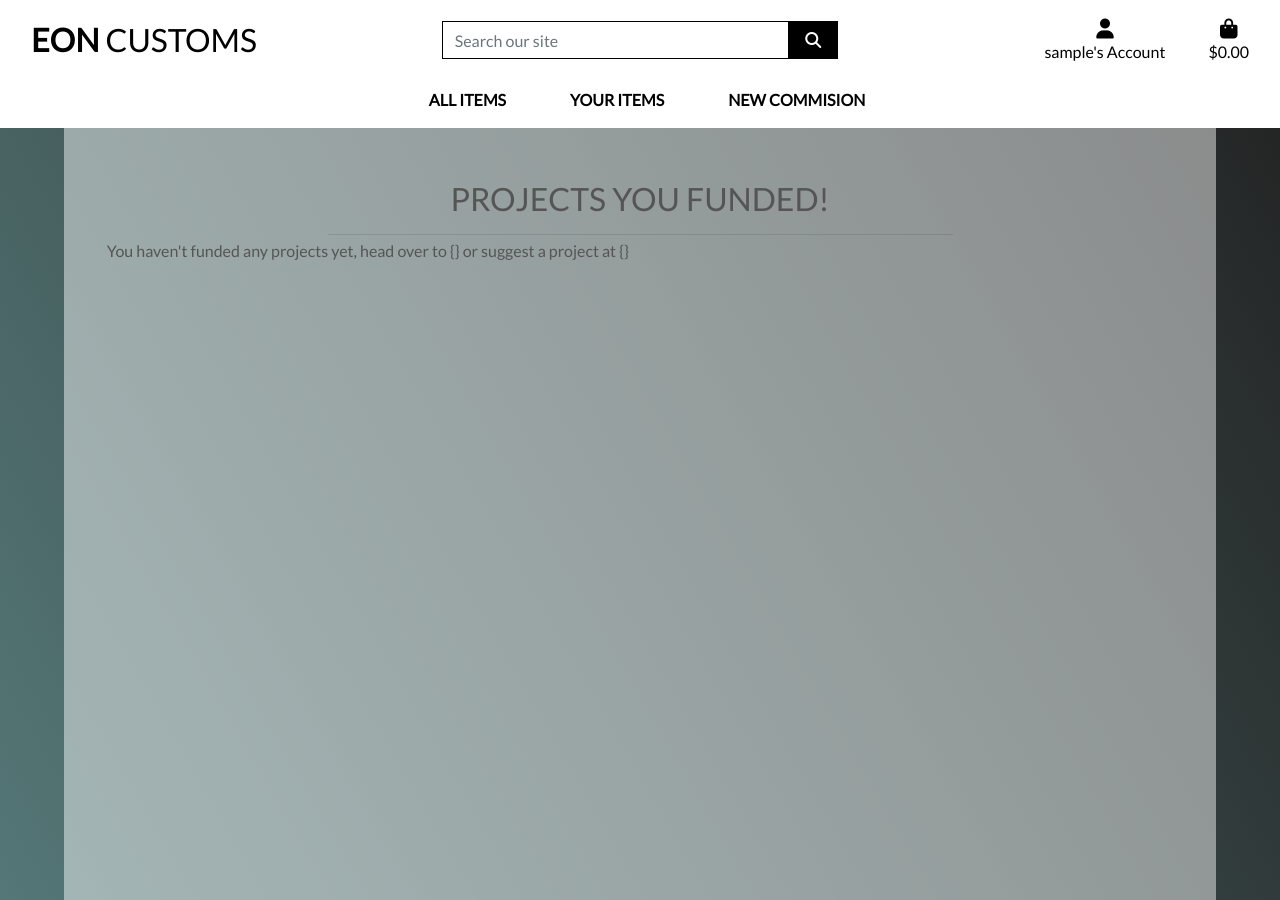
After one commit to EonTAS/FullStack, a Django app: page /projects/funded in a window 1280 px wide. The commit adds this page. Run offline with Django 3.2, Linux system fonts and the light colour scheme; the visitor is signed in with stand-in values (Sample User, id 1); data that the repository does not hold is empty; some libraries are stand-ins or nearby versions.

Commit message:
added funded list option

```diff
--- /dev/null
+++ b/projects/templates/projects/projects_funded.html
@@ -0,0 +1,72 @@
+{% extends "base.html" %}
+{% load static %}
+
+
+{% block content %}
+<div class="overlay"></div>
+<div class="container-fluid">
+    <div class="row">
+        <div class="col text-center mt-3">
+            <h2 class="logo-font">Projects you funded!</h2>
+            <hr class="w-50 mb-1">
+        </div>
+    </div>
+    <div class="row">
+        <div class="project-container col-10 offset-1">
+            <div class="row">
+                {% if projects|length == 0 %}
+                    You haven't funded any projects yet, head over to {} or suggest a project at {}
+                {%endif%}
+                {% for project in projects %}
+                    <div class="col-sm-6 col-md-6 col-lg-3">
+                        <div class="card h-100 border-0">
+                            <a href="{% url 'project_details' project.id %}">
+                                <img class="card-img-top img-fluid" src="{% if project.image %}{{project.image.url}}{%else%}{{ MEDIA_URL}}noimage.png{%endif%}" alt="{{project.name}}">
+                            </a>
+                            <div class="card-body pb-0">
+                                <p class="mb-0">{{ project.name }}</p>
+                            </div>
+                            <div class="card-footer bg-white pt-0 bnorder-0 text-left">
+                                <div class="row">
+                                    <div class="col">
+                                        {% if project.category %}
+                                        <a class="text-muted" href="{%url 'projects'%}?category={{project.category.name}}">
+                                            {{project.category.friendly_name}}
+                                        </a>
+                                        {% endif %}
+
+                                        <p class="lead mb-0 text-left">{{project.startDate}} - {{project.endDate}}</p>
+                                        {% if project.price %}
+                                        <p class="lead mb-0 text-left">Cost : £{{project.price}}</p>
+                                        {% endif %}
+                                        Thank you for funding this project!
+                                    </div>
+                                </div>
+                            </div>
+                        </div>
+                    </div>
+
+                    {% if forloop.counter|divisibleby:1%}
+                    <div class="col-12 d-sm-none">
+                        <hr>
+                    </div>
+                    {%endif%}
+                    {% if forloop.counter|divisibleby:2%}
+                    <div class="col-12 d-none d-sm-block d-md-block d-lg-none">
+                        <hr>
+                    </div>
+                    {%endif%}
+
+                    {% if forloop.counter|divisibleby:4%}
+                    <div class="col-12 d-none d-lg-block d-xl-block">
+                        <hr>
+                    </div>
+                    {%endif%}
+
+
+                {% endfor %}
+            </div>
+        </div>
+    </div>
+</div>
+{% endblock %}
--- a/projects/urls.py
+++ b/projects/urls.py
@@ -5,5 +5,6 @@ from . import views
 urlpatterns = [
     path('', views.all_projects, name="projects"),
     path('view/<id>', views.project_details, name="project_details"),
-    path('request', views.project_request, name="project_request")
+    path('request', views.project_request, name="project_request"),
+    path('funded', views.projects_funded, name="projects_funded")
 ]
--- a/projects/views.py
+++ b/projects/views.py
@@ -123,3 +123,18 @@ def project_request(request):
     }
 
     return render(request, "projects/project_request.html", context)
+
+
+def projects_funded(request):
+    if not request.user.is_authenticated:
+        return redirect("home")
+    funded = request.user.commission_set.all()
+    funded_projects = [commission.commItem for commission in funded]
+    print(funded_projects)
+
+
+
+    context = {
+        'projects': funded_projects,
+    }
+    return render(request, "projects/projects_funded.html", context)
--- a/templates/includes/main-nav.html
+++ b/templates/includes/main-nav.html
@@ -12,11 +12,13 @@
             </div>
         </li>
 
+        {% if request.user.is_authenticated %}
         <li class="nav-item dropdown">
-            <a class="logo-font font-weight-bold nav-link text-black mr-5" href="#" id="yours-link">
+            <a class="logo-font font-weight-bold nav-link text-black mr-5" href="{%url 'projects_funded'%}" id="yours-link">
                 Your Items
             </a>
         </li>
+        {% endif %}
 
         <li class="nav-item dropdown">
             <a class="logo-font font-weight-bold nav-link text-black mr-5" href="{%url 'project_request'%}" id="newCommision-link">
```
